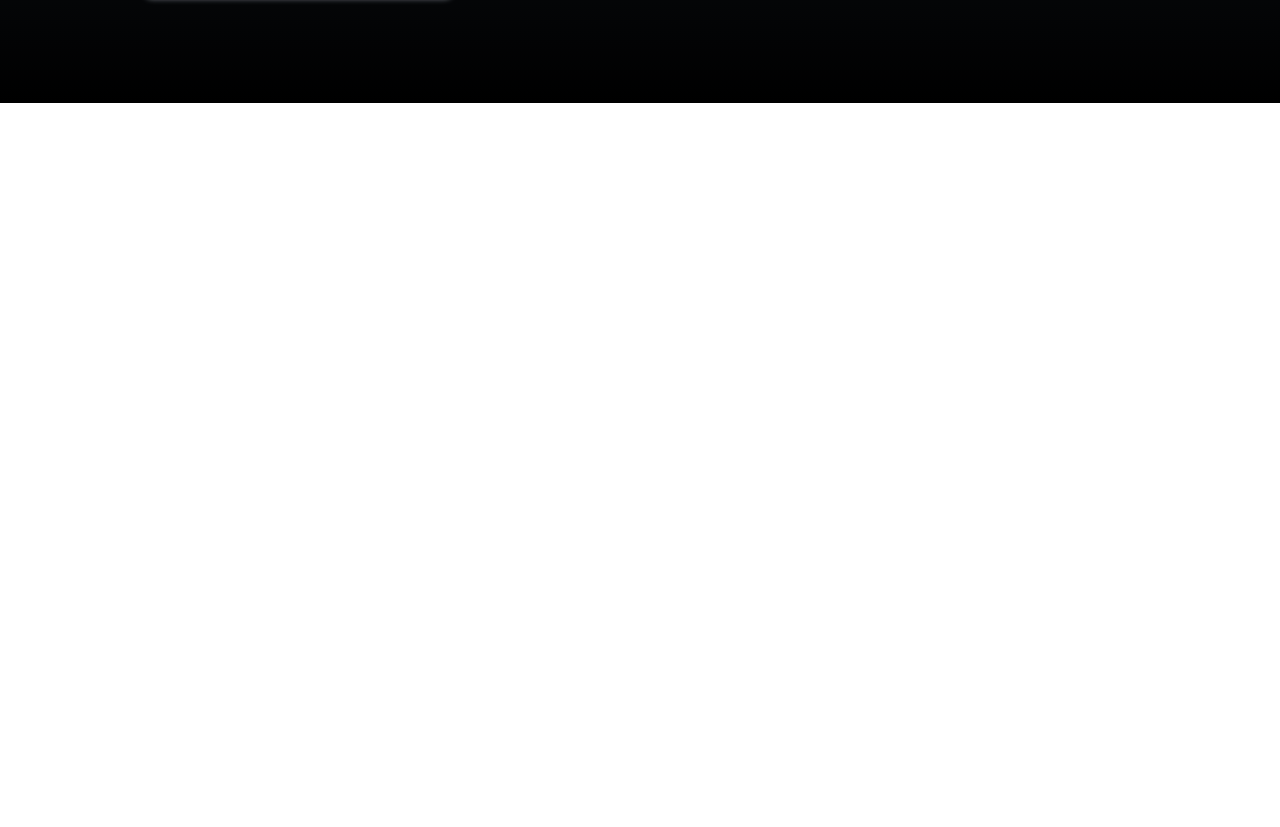
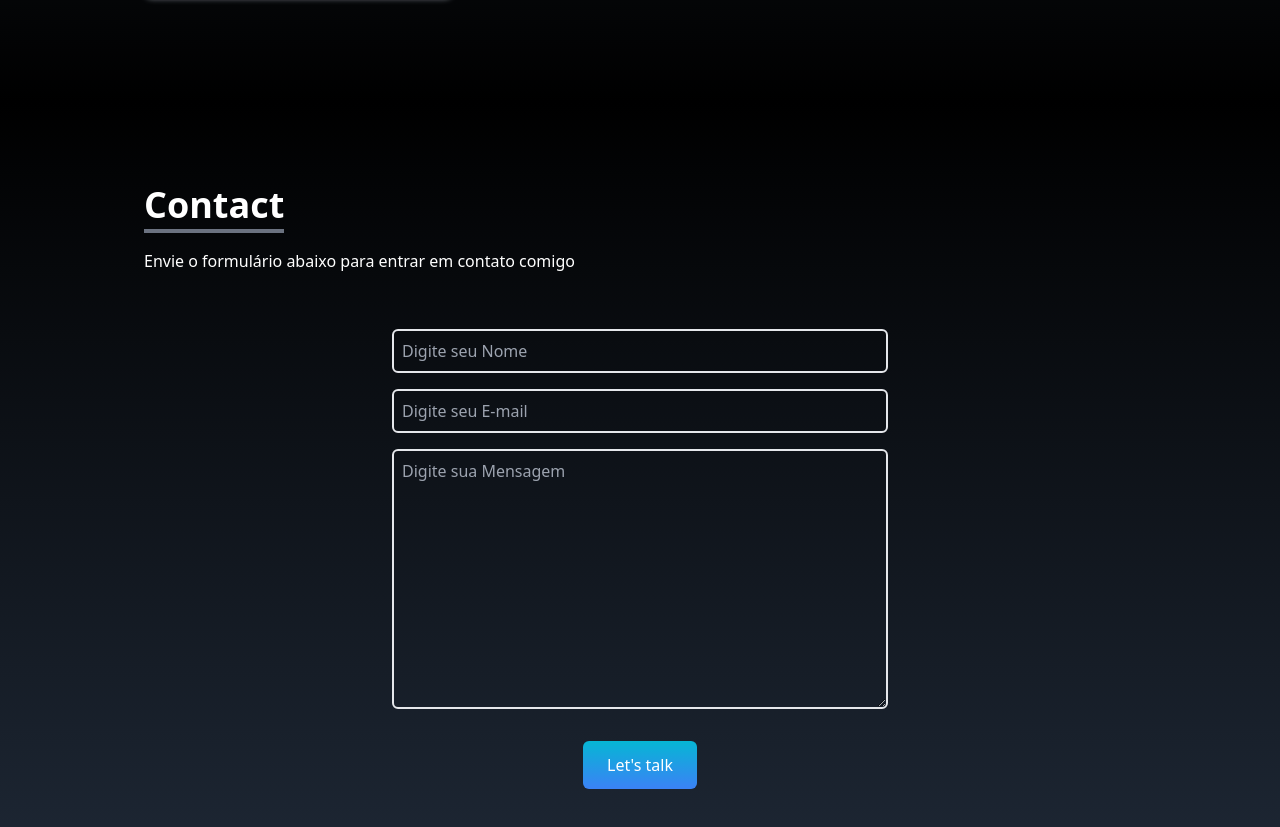
Before and after one commit to lucianosoares748/port_react, a React (Create React App) app: page / in a window 1280 px wide. Shown: the part 3097-3924 px from the top of the page. Before the commit the page ends 3200 px from the top, so only its background shows below. Built offline with nearby package versions, Linux system fonts and the light colour scheme.

Commit message:
finish contact

```diff
--- a/src/App.js
+++ b/src/App.js
@@ -1,4 +1,5 @@
 import About from "./components/About";
+import Contact from "./components/Contact";
 import Experience from "./components/Experience";
 import { Home } from "./components/Home";
 import NavBar from "./components/NavBar";
@@ -13,6 +14,7 @@
       <About />
       <Portfolio />
       <Experience />
+      <Contact />
       <SocialLinks />
     </div>
   );
--- a/src/components/Contact.jsx
+++ b/src/components/Contact.jsx
@@ -1,7 +1,54 @@
 import React from "react";
 
 const Contact = () => {
-  return <div>Contact</div>;
+  return (
+    <div
+      name="contact"
+      className="w-full h-screen bg-gradient-to-b from-black to-gray-800 p-4 text-white"
+    >
+      <div className="flex flex-col p-4 justify-center max-w-screen-lg mx-auto h-full">
+        <div className="pb-8">
+          <p className="text-4xl font-bold inline border-b-4 border-gray-500">
+            Contact
+          </p>
+          <p className="py-6">
+            Envie o formulário abaixo para entrar em contato comigo
+          </p>
+        </div>
+
+        <div className=" flex justify-center items-center">
+          <form
+            action="https://getform.io/f/f2929957-4f70-448c-8a71-ef5126f3050d"
+            method="POST"
+            className=" flex flex-col w-full md:w-1/2"
+          >
+            <input
+              type="text"
+              name="name"
+              placeholder="Digite seu Nome"
+              className="p-2 bg-transparent border-2 rounded-md text-white focus:outline-none"
+            />
+            <input
+              type="text"
+              name="email"
+              placeholder="Digite seu E-mail"
+              className="my-4 p-2 bg-transparent border-2 rounded-md text-white focus:outline-none"
+            />
+            <textarea
+              name="message"
+              placeholder="Digite sua Mensagem"
+              rows="10"
+              className="p-2 bg-transparent border-2 rounded-md text-white focus:outline-none"
+            ></textarea>
+
+            <button className="text-white bg-gradient-to-b from-cyan-500 to-blue-500 px-6 py-3 my-8 mx-auto flex items-center rounded-md hover:scale-110 duration-300">
+              Let's talk
+            </button>
+          </form>
+        </div>
+      </div>
+    </div>
+  );
 };
 
 export default Contact;
```
